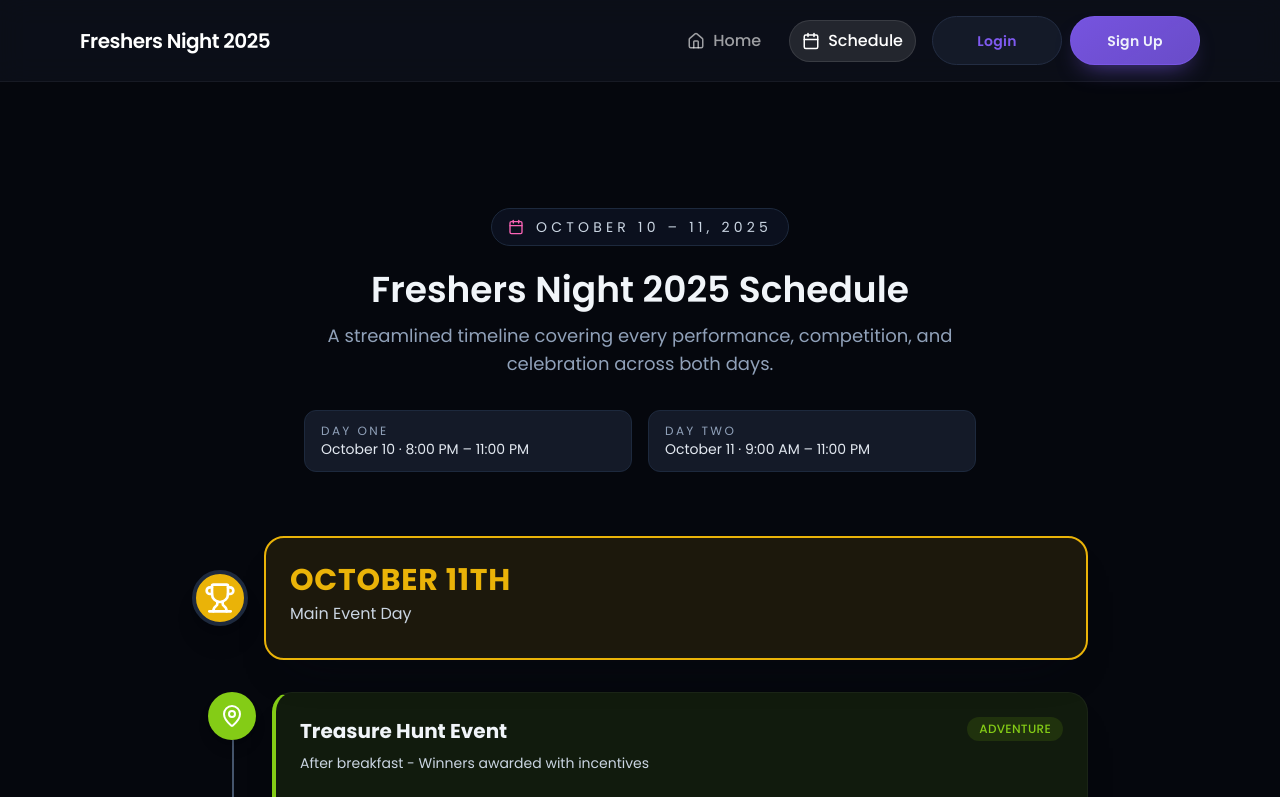
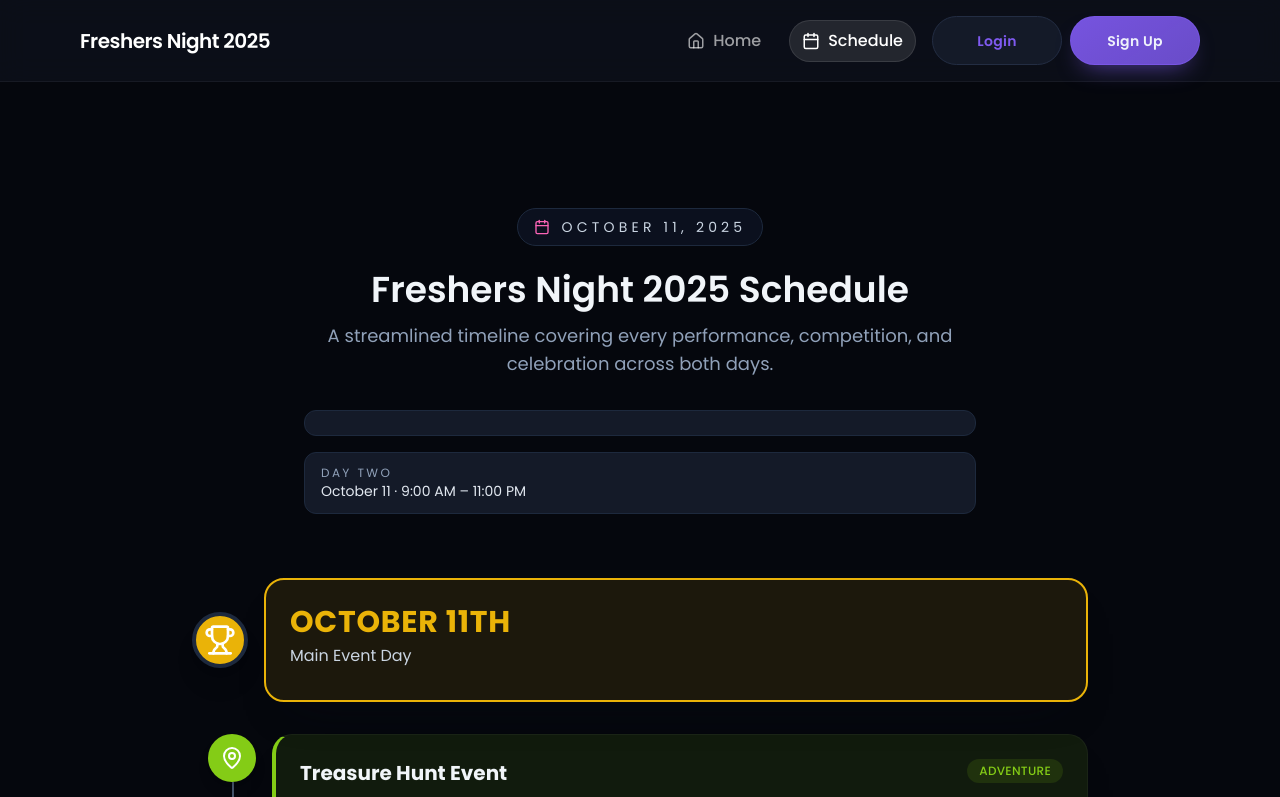
Before and after one commit to latakshsariyapatidar/freshers-frontend, a React (Vite) app: page /schedule in a window 1280 px wide. Shown: the top 797 px of the page. Built offline with nearby package versions, Linux system fonts and the light colour scheme.

Commit message:
updated schedule

```diff
--- a/src/pages/Schedule.jsx
+++ b/src/pages/Schedule.jsx
@@ -262,7 +262,7 @@ const Schedule = () => {
         >
           <div className="inline-flex items-center gap-3 px-4 py-2 rounded-full border border-slate-800 bg-slate-900/60 text-slate-300 text-xs sm:text-sm uppercase tracking-[0.3em]">
             <Calendar className="h-4 w-4 text-pink-400" />
-            <span>October 10 – 11, 2025</span>
+            <span>October 11, 2025</span>
           </div>
           <h1 className="text-3xl sm:text-4xl font-semibold text-slate-100 mt-6">
             Freshers Night 2025 Schedule
@@ -270,12 +270,8 @@ const Schedule = () => {
           <p className="text-slate-400 text-base sm:text-lg mt-3 max-w-2xl mx-auto">
             A streamlined timeline covering every performance, competition, and celebration across both days.
           </p>
-          <div className="grid sm:grid-cols-2 gap-4 mt-8 max-w-2xl mx-auto text-left">
+          <div className="grid sm:grid-cols-1 gap-4 mt-8 max-w-2xl mx-auto text-left">
             <div className="surface-soft border border-slate-800 rounded-xl px-4 py-3 flex items-center gap-3">
-              <div>
-                <p className="text-xs text-slate-400 uppercase tracking-[0.2em]">DAY ONE</p>
-                <p className="text-sm text-slate-200">October 10 · 8:00 PM – 11:00 PM</p>
-              </div>
             </div>
             <div className="surface-soft border border-slate-800 rounded-xl px-4 py-3 flex items-center gap-3">
               <div>
```
